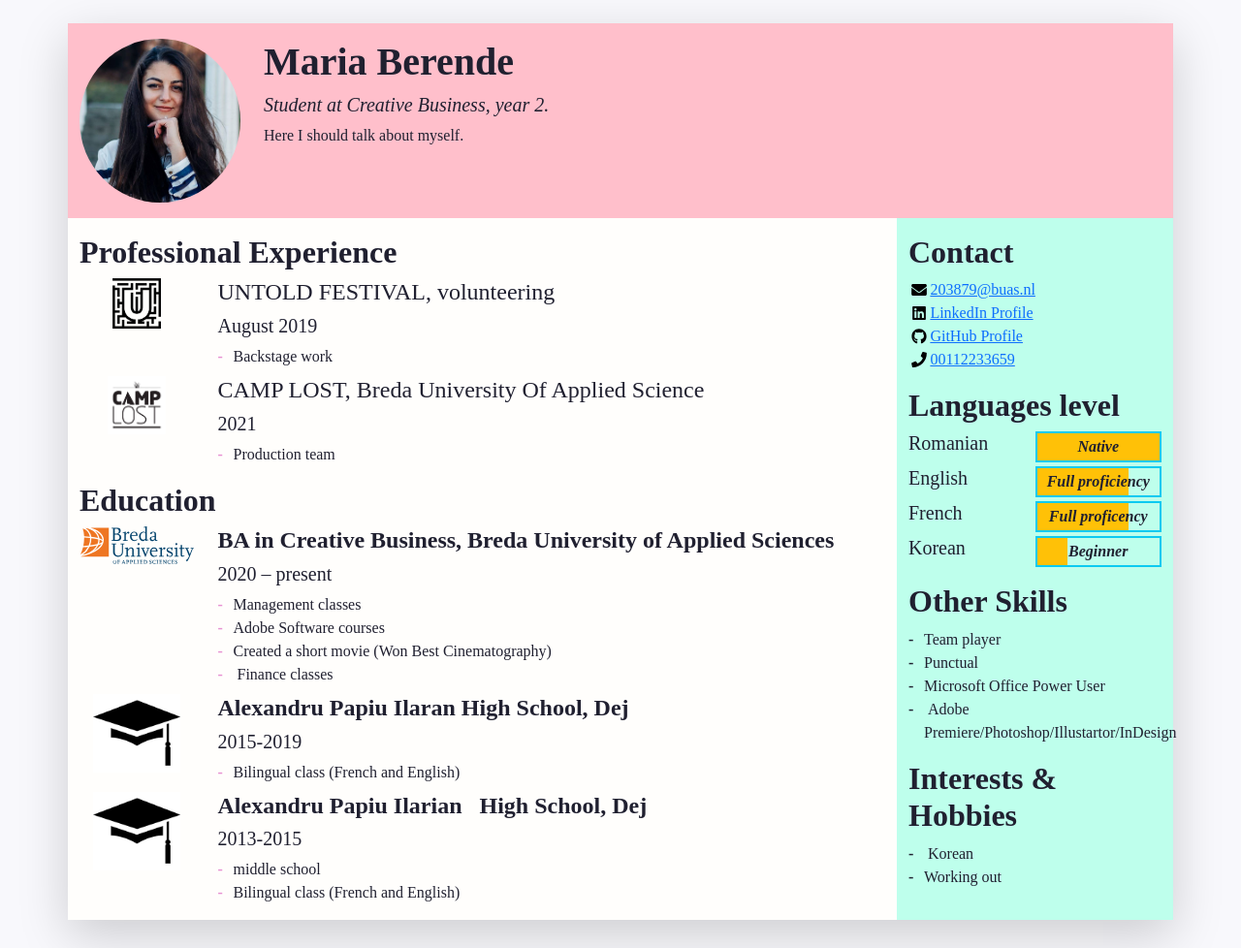
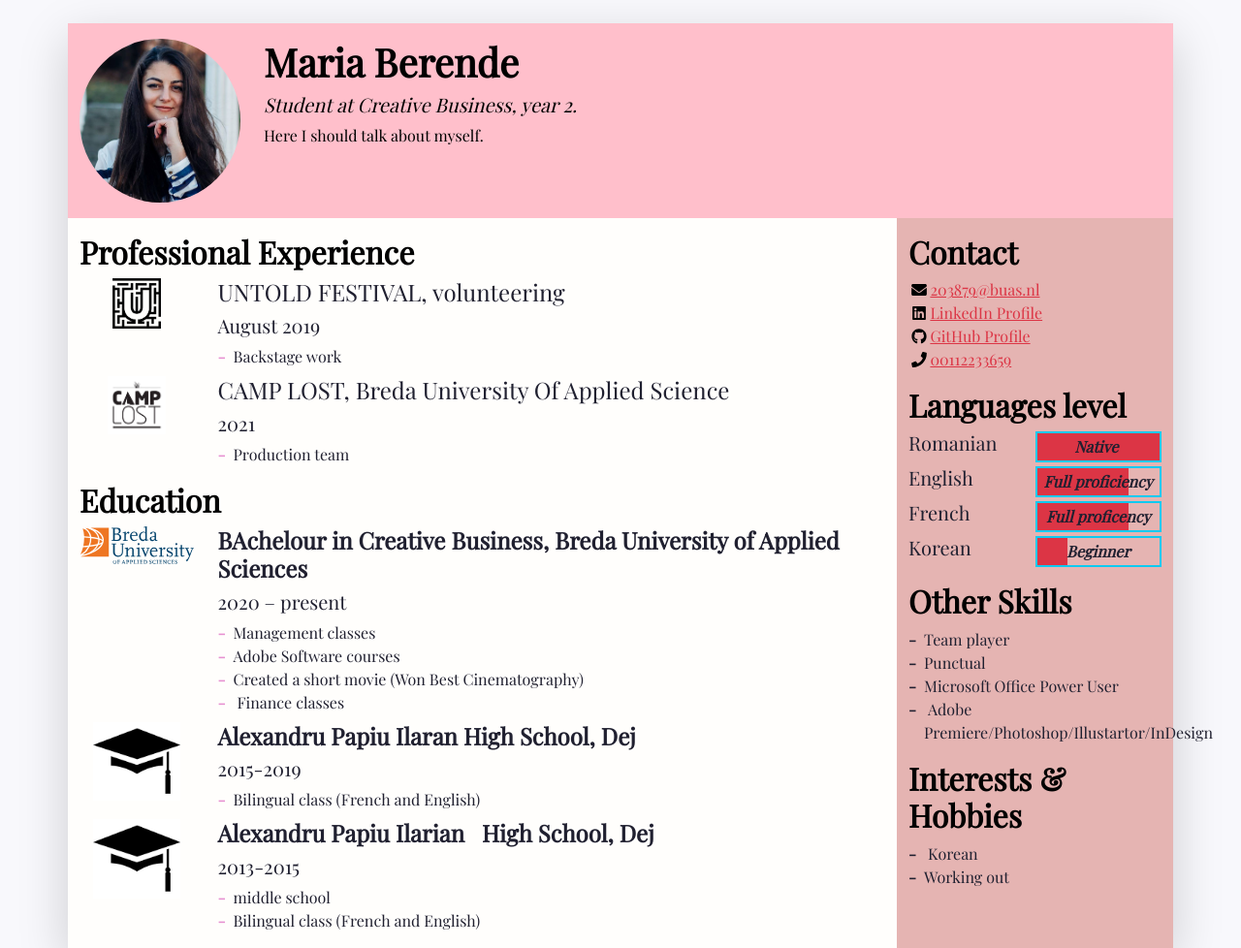
Before and after one commit to MariaBerende/cv, a plain HTML site: page index.html in a window 1280 px wide. Shown: the top 978 px of the page at 97% size. Drawn offline with nearby package versions, Linux system fonts and the light colour scheme.

Commit message:
Font and color

```diff
--- a/css/styles.css
+++ b/css/styles.css
@@ -1,20 +1,25 @@
 /* Use this file to use your own styles*/
 
 /* Import declaration to use Google Fonts - check https://fonts.google.com/ for details */
-@import url('https://fonts.googleapis.com/css2?family=Lato:ital,wght@0,400;0,700;1,400;1,700&display=swap');
+@import url('https://fonts.googleapis.com/css2?family=Playfair+Display&display=swap');
 
 /* Styles for the body */
 
 body {
-	font-family:"Alice";
+font-family: 'Playfair Display', serif;
 	color: #202030;
 	background-color: #f8f8fc;
 }
 
 /* Styles for custom classes in the document. (There are more, try to find them out!) */
 
+h2 {
+	color: #000000
+}
+
 .resume-header {
     background-color: #FFBFCB;
+color: #000000
 }
 
 .resume-main {
@@ -22,8 +27,9 @@ body {
 }
 
 .resume-aside {
-	background-color: #BEFFEC;
+	background-color: #E5B4B2;
 }
+
 
 /* Styles for lists in the document */
 
--- a/index.html
+++ b/index.html
@@ -135,7 +135,7 @@
                   <img class="biography-logo mw-100 d-block mx-auto" src="images/schools/logo-buas.svg" alt="School logo" width="120">
                 </div>
                 <div class="biography-contents col-9 col-sm-10 col-md-9 col-lg-10">
-                  <h4><strong>BA in Creative Business, Breda University of Applied Sciences</strong></h4>
+                  <h4><strong>BAchelour in Creative Business, Breda University of Applied Sciences</strong></h4>
                   <h5>2020 –&nbsp;present</h5>
                   <!-- Use the list below to talk about minors, exchanges, extra-curricular activities. -->
                   <ul class="biography-details list-unstyled">
@@ -197,24 +197,24 @@
             -->
             <ul class="contact-list list-unstyled">
               <li class="contact-item">
-                <a class="d-flex align-items-center" href="mailto:203879@buas.nl" target="_blank">
+                <a class="d-flex align-items-center text-danger" href="mailto:203879@buas.nl" target="_blank">
                   <img class="contact-icon" src="images/icons/envelope.svg" alt="Email">
                   203879@buas.nl
                 </a>
               </li>
              <li class="contact-item">
-                <a class="d-flex align-items-center" href="https://github.com/MariaBerende" target="_blank">
+                <a class="d-flex align-items-center text-danger" href="https://github.com/MariaBerende" target="_blank">
                   <img class="contact-icon"  src="images/icons/linkedin.svg" alt="LinkedIn Profile" >
                   LinkedIn Profile
                 </a>
               <li class="contact-item">
-                <a class="d-flex align-items-center" href="https://github.com/MariaBerende" target="_blank">
+                <a class="d-flex align-items-center text-danger" href="https://github.com/MariaBerende" target="_blank">
                   <img class="contact-icon" src="images/icons/github.svg" alt="GitHub Profile">
                   GitHub Profile
                 </a>
               </li>
               <li class="contact-item">
-                <a class="d-flex align-items-center" href="tel:+31612345678" target="_blank">
+                <a class="d-flex align-items-center text-danger" href="tel:+31612345678" target="_blank">
                   <img class="contact-icon" src="images/icons/phone.svg" alt="Mobile Phone">
                 00112233659
                 </a>
@@ -232,15 +232,15 @@
                 <h5 class="language-name w-50">Romanian</h5>
                 <div class="language-level w-50 border border-info border-2 position-relative">
                   <!-- The div below is a progress bar. Choose between w-25, w-50, w-75 and w-100 to show your level of fluency -->
-                  <div class="language-progress position-absolute bg-warning h-100 w-100"></div>
-					<h6 class="position-absolute w-100 text-center top-0 py-1"> <strong class="fst-italic"> Native </strong></h6>
+                  <div class="language-progress position-absolute bg-danger h-100 w-100"></div>
+					<h6 class="position-absolute w-100 text-center top-0 py-1"> <strong class="fst-italic"> Native&nbsp; </strong></h6>
                 </div>
               </li>
               <li class="language-item d-flex mb-1">
                 <h5 class="language-name w-50">English</h5>
                 <div class="language-level w-50 border border-info border-2 position-relative">
                   <!-- The div below is a progress bar. Choose between w-25, w-50, w-75 and w-100 to show your level of fluency -->
-                  <div class="language-progress position-absolute bg-warning h-100 w-75"></div>
+                  <div class="language-progress position-absolute bg-danger h-100 w-75"></div>
                   <h6 class="position-absolute w-100 text-center top-0 py-1"><strong class="fst-italic">Full proficiency</strong></h6>
                 </div>
               </li>
@@ -248,7 +248,7 @@
                 <h5 class="language-name w-50">French</h5>
                 <div class="language-level w-50 border border-info border-2 position-relative">
                   <!-- The div below is a progress bar. Choose between w-25, w-50, w-75 and w-100 to show your level of fluency -->
-                  <div class="language-progress position-absolute bg-warning h-100 w-75"></div>
+                  <div class="language-progress position-absolute bg-danger h-100 w-75"></div>
                   <h6 class="position-absolute w-100 text-center top-0 py-1"><strong class="fst-italic">Full proficency</strong></h6>
                 </div>
               </li>
@@ -256,7 +256,7 @@
                 <h5 class="language-name w-50">Korean</h5>
                 <div class="language-level w-50 border border-info border-2 position-relative">
                   <!-- The div below is a progress bar. Choose between w-25, w-50, w-75 and w-100 to show your level of fluency -->
-                  <div class="language-progress position-absolute bg-warning h-100 w-25"></div>
+                  <div class="language-progress position-absolute bg-danger h-100 w-25"></div>
                   <h6 class="position-absolute w-100 text-center top-0 py-1"><strong class="fst-italic">Beginner</strong></h6>
                 </div>
               </li>
```
